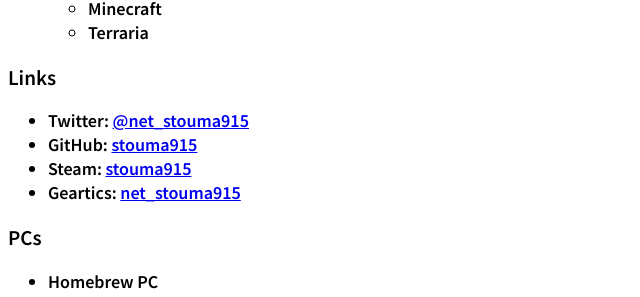
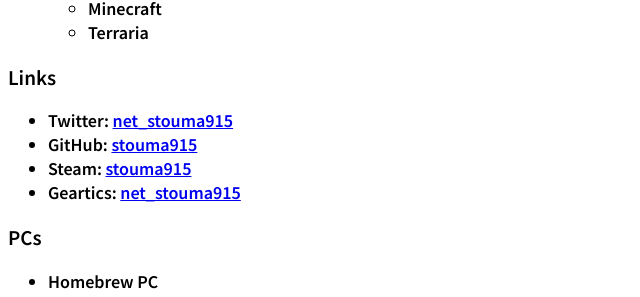
Before and after one commit to t-sasaki915/t-sasaki-net, a Jekyll site: the page built from docs/english.md, in a window 1280 px wide and 900 px high, scrolled down 1500 px. Shown: the part 152-449 px from the top of the window, without its empty margins (0-640 px from the left). Built offline with Jekyll 4.4.1, drawn with Linux system fonts in a browser that asks for light colours; Markdown is read by kramdown in place of the engine named in the settings.

```diff
--- a/docs/english.md
+++ b/docs/english.md
@@ -72,7 +72,7 @@ Languages: Japanese(native), English(US, just a little)
   - Terraria
 
 ### Links
-* Twitter: [@net_stouma915](https://twitter.com/net_stouma915)
+* Twitter: [net_stouma915](https://twitter.com/net_stouma915)
 * GitHub: [stouma915](https://github.com/stouma915)
 * Steam: [stouma915](https://steamcommunity.com/profiles/76561199242758778)
 * Geartics: [net_stouma915](https://www.geartics.com/net_stouma915)
```
